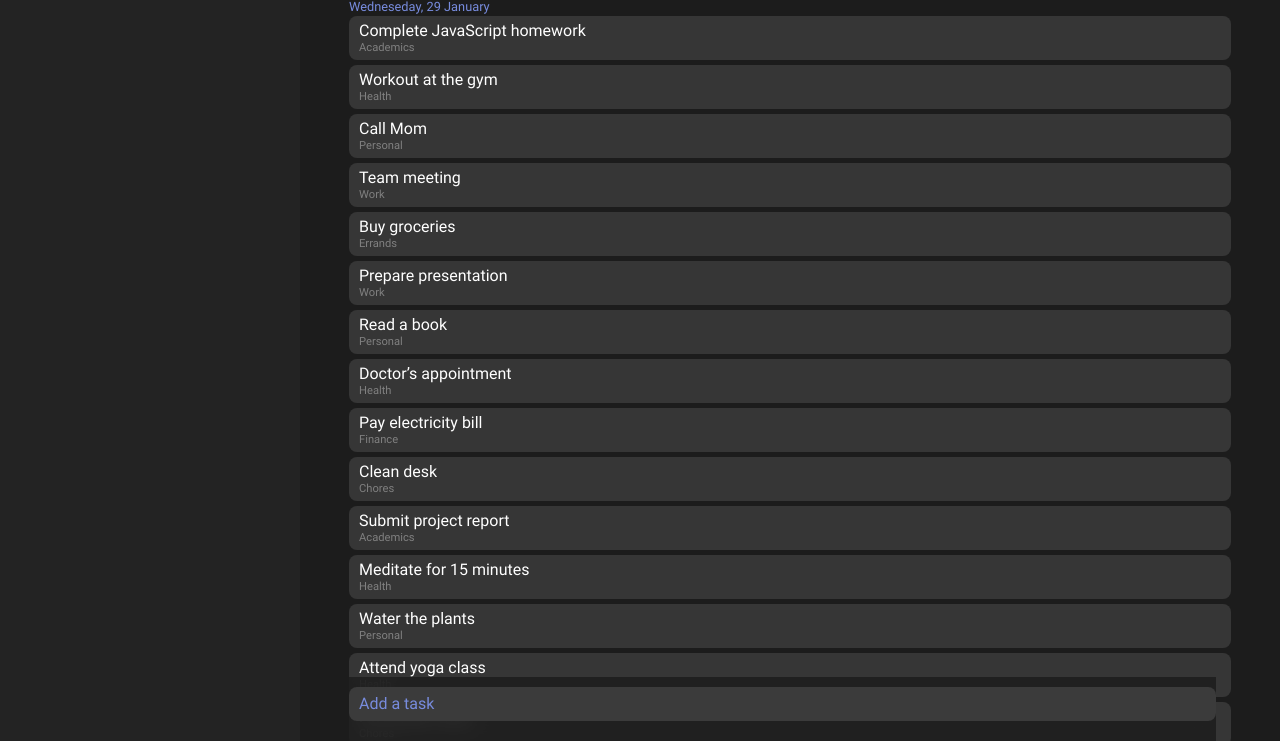
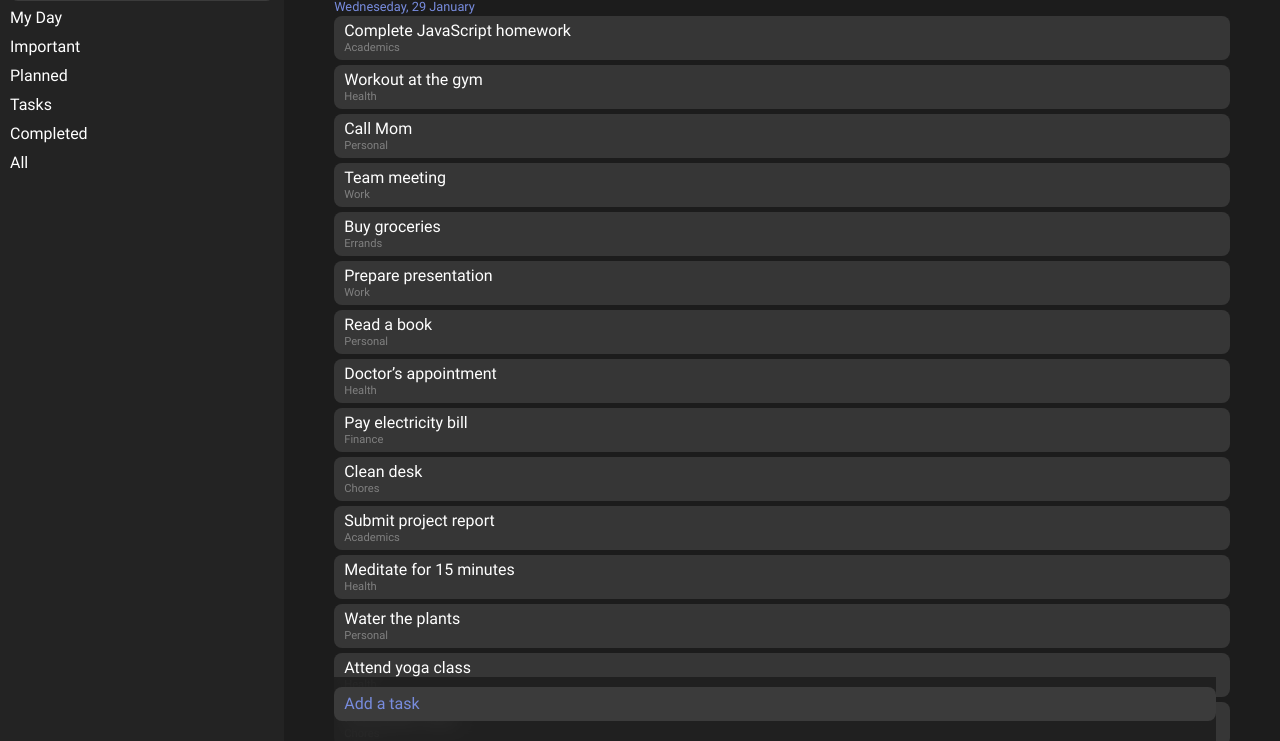
Before and after one commit to yogi1308/to-do-list, a website built with webpack: page src/template.html in a window 1280 px wide. Shown: the part 59-800 px from the top of the page. Built offline with nearby package versions, Linux system fonts and the light colour scheme.

Commit message:
added a search bar and a few tabsto the sidebar and styled it

```diff
--- a/src/index.js
+++ b/src/index.js
@@ -1,6 +1,8 @@
 import './styles.css';
 import homePage from './homepage';
+import sidebar from './sidebar';
 
 console.log('heyyyyyyyyyyyy')
 
 homePage();
+sidebar();
--- a/src/sidebar.js
+++ b/src/sidebar.js
@@ -1,2 +1,31 @@
-const sidebar = document.querySelector('#sidebar');
-const searchBar = document.createElement('input');
+export default function sidebar() {
+    const sidebar = document.querySelector('#sidebar');
+    const sidebarList = document.createElement('div');
+    sidebarList.classList.add('sidebar-list');
+    sidebar.appendChild(sidebarList)
+    displaySearchBar();
+    sidebarItems();
+}
+
+function displaySearchBar() {
+    const sidebar = document.querySelector('#sidebar');
+    const sidebarList = document.querySelector('.sidebar-list');
+    const searchBar = document.createElement('input');
+    searchBar.type = 'text';
+    searchBar.id = 'search-bar';
+    searchBar.placeholder = 'Search';
+    sidebarList.appendChild(searchBar);
+    sidebar.appendChild(sidebarList);
+}
+
+function sidebarItems() {
+    const sidebarList = document.querySelector('.sidebar-list');
+    const sidebarItems = ['My Day', 'Important', 'Planned', 'Tasks', 'Completed', 'All'];
+    sidebarItems.forEach(item => {
+        const sidebarItem = document.createElement('div');
+        sidebarItem.classList.add('sidebar-item');
+        sidebarItem.textContent = item;
+        sidebarList.appendChild(sidebarItem);
+    });
+    sidebarList.appendChild(addTaskButton());
+}
--- a/src/styles.css
+++ b/src/styles.css
@@ -71,11 +71,12 @@
     display: flex;
     flex-direction: column;
     justify-content: center;
+    padding-bottom: 80px;
 }
 
 #sidebar {
     background-color: #232323;
-    min-width: 300px;
+    min-width: 200px;
 }
 
 #add-task {
@@ -132,6 +133,22 @@ input::placeholder {
   line-height: 1.25;
 }
 
+.sidebar-list {
+  display: flex;
+  flex-direction: column;
+  gap: 5px;
+  padding: 10px;
+  padding-top: 30px;
+  color: white;
+}
+
+#search-bar {
+  background-color: #202020;
+  border: 2px solid #3b3b3b;
+  border-radius: 8px;
+  padding-left: 10px;
+  color: white;
+}
 
 
 /* Entire scrollbar container */
```
